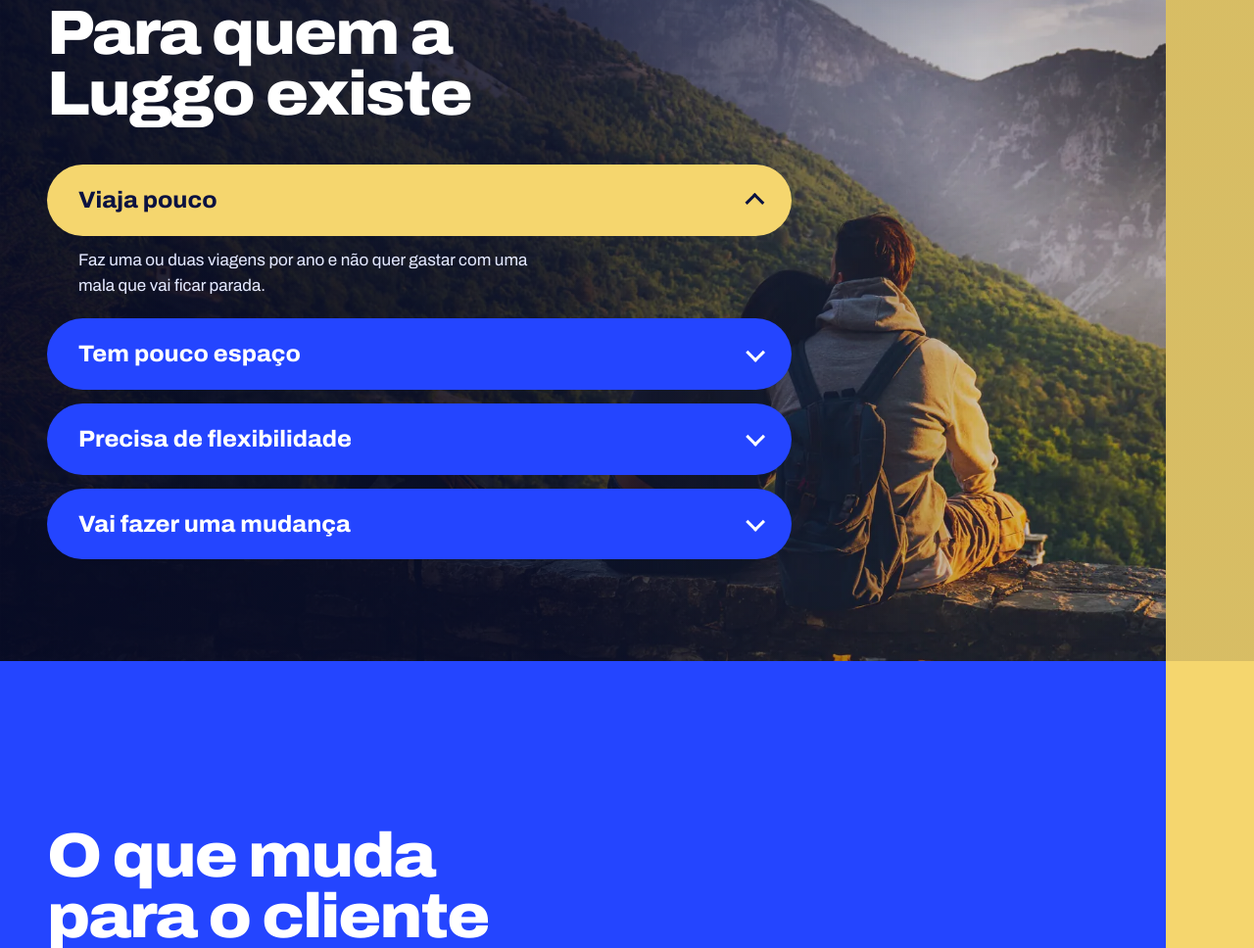
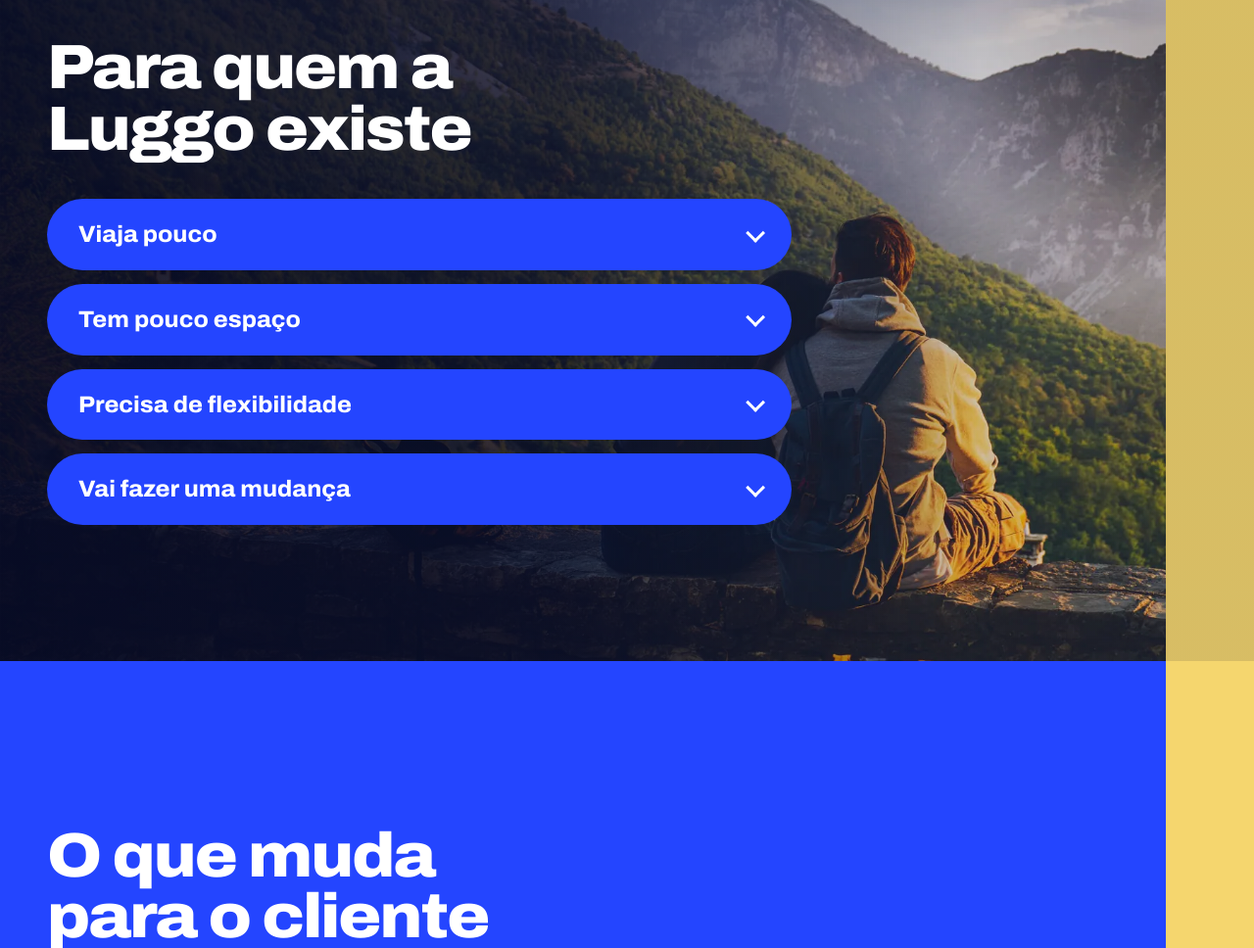
Before and after one commit to Rikelmydev/Luggo, a plain HTML site: page index.html in a window 1280 px wide. Shown: the part 1815-2783 px from the top of the page at 98% size. Drawn offline with Linux system fonts and the light colour scheme.

Commit message:
Deixa os itens de Para quem fechados ao carregar

```diff
--- a/index.html
+++ b/index.html
@@ -144,8 +144,8 @@
       <h2 class="display h2">Para quem a Luggo existe</h2>
       <div class="who__list" data-who>
         <div class="who__item">
-          <button class="who__pill" type="button" aria-expanded="true" aria-controls="who-1">Viaja pouco</button>
-          <p class="who__detail" id="who-1">Faz uma ou duas viagens por ano e não quer gastar com uma mala que vai ficar parada.</p>
+          <button class="who__pill" type="button" aria-expanded="false" aria-controls="who-1">Viaja pouco</button>
+          <p class="who__detail" id="who-1" hidden>Faz uma ou duas viagens por ano e não quer gastar com uma mala que vai ficar parada.</p>
         </div>
         <div class="who__item">
           <button class="who__pill" type="button" aria-expanded="false" aria-controls="who-2">Tem pouco espaço</button>
```
